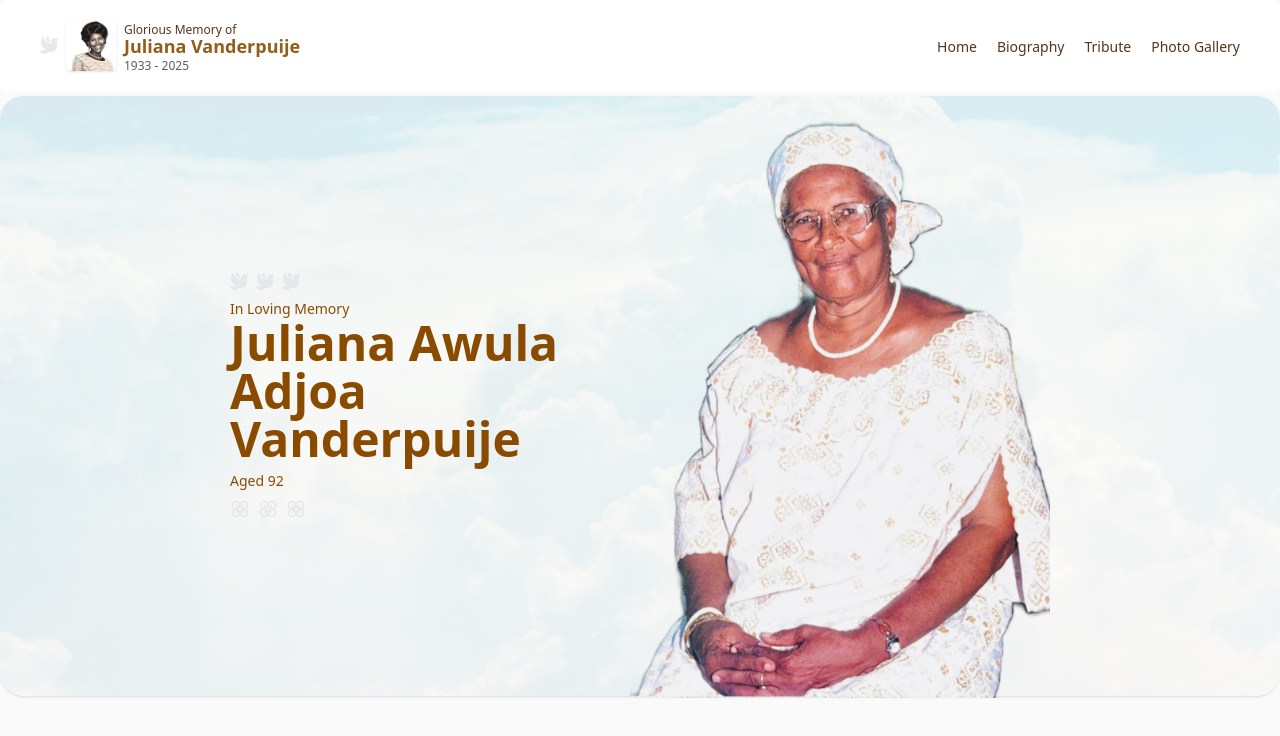
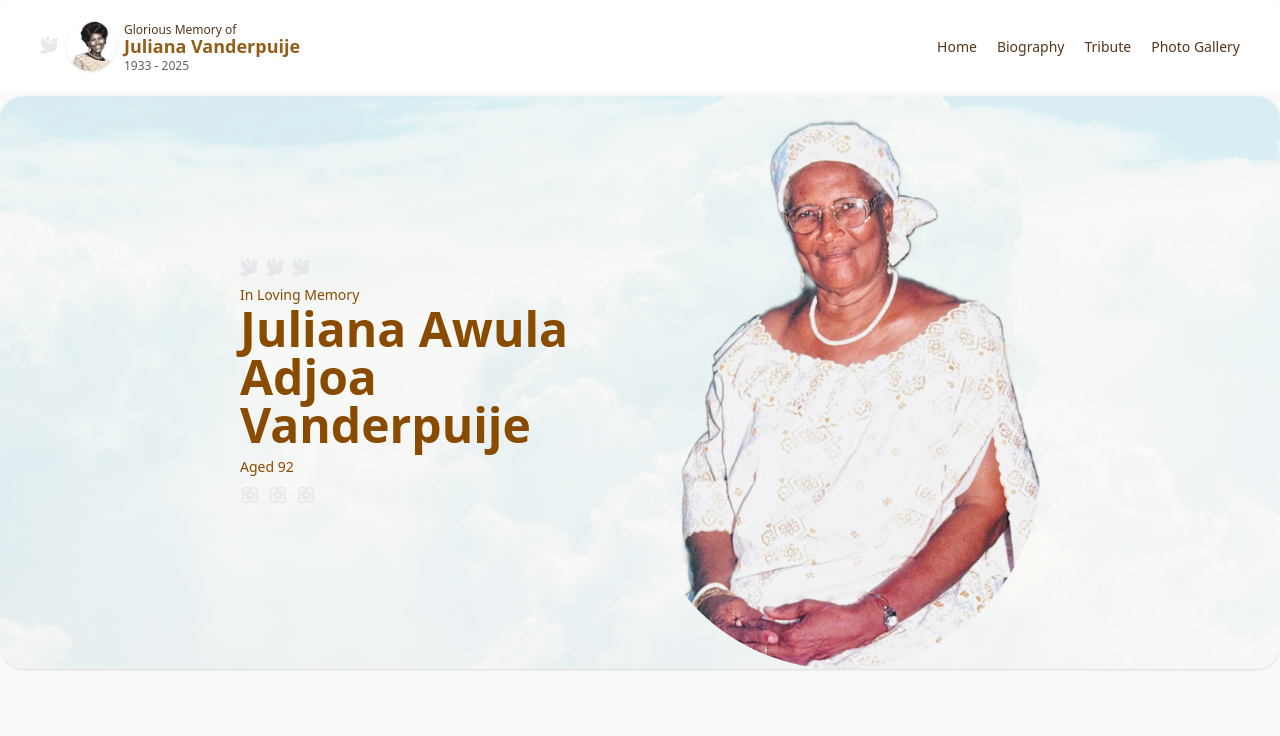
Before and after one commit to leonddarko/rememberjulianavanderpuije, a Next.js app: page / in a window 1280 px wide. Shown: the top 736 px of the page. Built offline with nearby package versions, Linux system fonts and the light colour scheme.

Commit message:
Basic updates

```diff
--- a/app/page.js
+++ b/app/page.js
@@ -1,17 +1,21 @@
+"use client"
+
 import { Flower } from "lucide-react";
 import NavigationBar from "./ui/navbar";
+import Image from "next/image";
 import ProtectedImage from "./ui/ProtectedImage";
 
 export default function Home() {
   return (
     <>
       <NavigationBar />
-      <div className="mt-24 flex flex-col md:flex-row justify-center items-center gap-4 h-screen md:h-auto bg-[url(/backgroundimages/clouds-closeup.png)] bg-cover bg-center bg-no-repeat rounded-3xl shadow-sm">
-        <div className="text-center md:text-left mt-10 md:mt-0">
+      <div className="mt-24 flex flex-col md:flex-row justify-end md:justify-center items-center gap-4 h-screen md:h-auto bg-[url(/backgroundimages/clouds-closeup.png)] bg-cover bg-center bg-no-repeat rounded-3xl shadow-sm">
+
+        <div className="text-center md:text-left mt-0 md:mt-0">
           <div className="flex justify-center md:justify-start gap-2 mb-2">
-            <i class="fas fa-dove text-lg text-white md:text-gray-200"></i>
-            <i class="fas fa-dove text-lg text-white md:text-gray-200"></i>
-            <i class="fas fa-dove text-lg text-white md:text-gray-200"></i>
+            <i className="fas fa-dove text-lg text-white md:text-gray-200"></i>
+            <i className="fas fa-dove text-lg text-white md:text-gray-200"></i>
+            <i className="fas fa-dove text-lg text-white md:text-gray-200"></i>
           </div>
           <div className=" text-sm text-yellow-800">In Loving Memory</div>
           <div className=" text-5xl text-yellow-800 font-black md:max-w-sm mb-2">Juliana Awula Adjoa Vanderpuije</div>
@@ -22,12 +26,15 @@ export default function Home() {
             <Flower size={20} className="text-gray-200" />
           </div>
         </div>
-        <ProtectedImage
+
+        <Image
           src="/older-jv.png"
-          alt="Protected"
-          width={420}
+          width={400}
           height={600}
-          className="rounded-3xl"
+          alt="Image of Juliana"
+          className=" rounded-full"
+          draggable={false}
+          onContextMenu={(e) => e.preventDefault()}
         />
       </div>
     </>
--- a/app/ui/ProtectedImage.js
+++ b/app/ui/ProtectedImage.js
@@ -24,7 +24,7 @@ export default function ProtectedImage({
                 height={height}
                 draggable={false}
                 onContextMenu={(e) => e.preventDefault()}
-                className="object-cover"
+                // className="object-cover"
             />
 
             {/* Transparent overlay to block right-click / drag */}
--- a/app/ui/navbar.js
+++ b/app/ui/navbar.js
@@ -1,4 +1,5 @@
 "use client"
+
 import { Flower, Menu } from "lucide-react";
 import Image from "next/image"
 import Link from "next/link"
@@ -33,21 +34,15 @@ export default function NavigationBar() {
             <div className="fixed w-full flex justify-between items-center bg-white px-4 py-4 md:px-10 top-0 opacity-90 rounded-md">
                 <div className="flex justify-start items-center gap-2">
                     {/* <Flower size={20} className="text-gray-100" /> */}
-                    <i class="fas fa-dove text-lg text-gray-200"></i>
-                    {/* <Image
+                    <i className="fas fa-dove text-lg text-gray-200"></i>
+                    <Image
                         src="/jv-transparent.png"
                         width={50}
                         height={50}
                         alt="Image of Juliana"
                         className="rounded-full shadow-sm"
-                    /> */}
-
-                    <ProtectedImage
-                        src="/jv-transparent.png"
-                        alt="Protected"
-                        width={50}
-                        height={50}
-                        className="shadow-sm rounded"
+                        draggable={false}
+                        onContextMenu={(e) => e.preventDefault()}
                     />
 
                     <div className="">
@@ -64,13 +59,15 @@ export default function NavigationBar() {
                 </div>
 
                 <div className="hidden md:flex justify-start items-center gap-5 text-black">
-                    {navlinks.map((item) => (<>
-                        <Link key={item.id} href={item.link} className="text-zinc-400">
-                            <span className={`font-normal text-sm text-yellow-950 hover:text-yellow-800 transition-all`}>
-                                {item.link}
-                            </span>
-                        </Link>
-                    </>))}
+                    {navlinks.map((item) => (
+                        <div key={item.id}>
+                            <Link href={item.link} className="text-zinc-400">
+                                <span className={`font-normal text-sm text-yellow-950 hover:text-yellow-800 transition-all`}>
+                                    {item.link}
+                                </span>
+                            </Link>
+                        </div>
+                    ))}
                 </div>
             </div>
         </>
```
